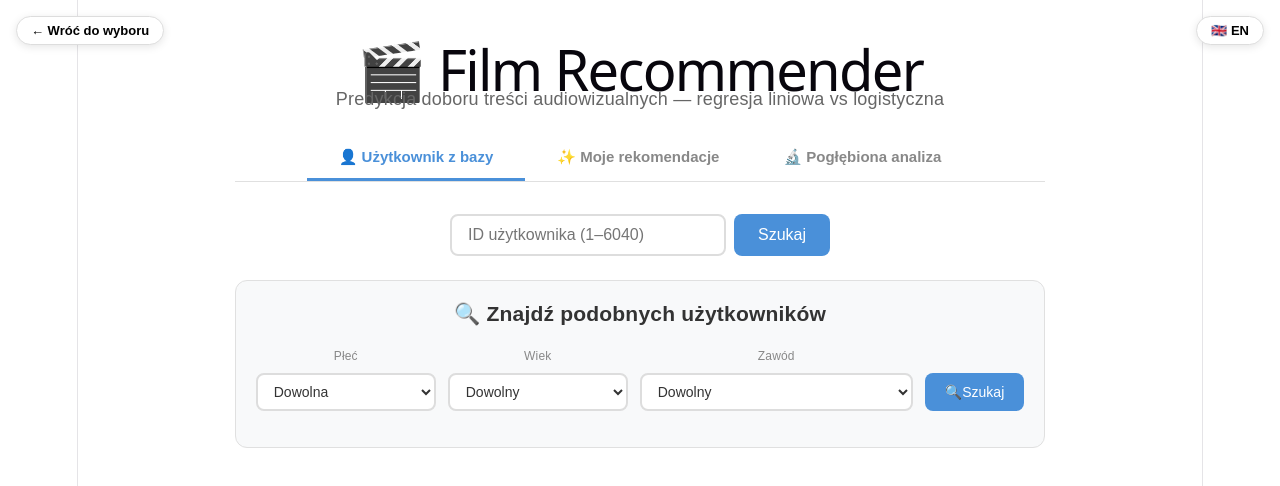
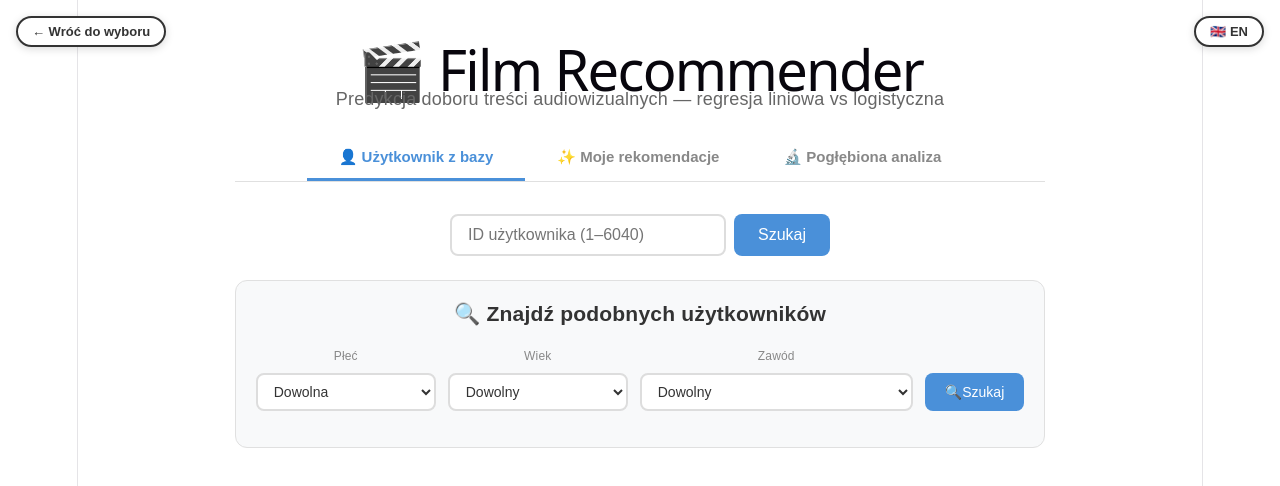
Before and after one commit to robertpilczuk/magisterka, a React app in the folder frontend/: page / in a window 1280 px wide. Both pictures are taken after a click on the element 332 px from the left and 538 px from the top of the page. Shown: the top 486 px of the page. Built offline with nearby package versions, Linux system fonts and the light colour scheme; the HTML template or start-up script is replaced by a standard one.

Commit message:
fix(ui): fix back button and language switcher visibility, enable books content type

```diff
--- a/frontend/src/App.jsx
+++ b/frontend/src/App.jsx
@@ -2,6 +2,7 @@ import { useState, useEffect } from 'react'
 import { useLang } from './LangContext'
 import axios from 'axios'
 import LandingPage from './components/LandingPage'
+import BooksApp from './components/BooksApp'
 import SearchBar from './components/SearchBar'
 import UserProfile from './components/UserProfile'
 import RecommendationCard from './components/RecommendationCard'
@@ -13,6 +14,7 @@ import Spinner from './components/Spinner'
 import UserTasteProfile from './components/UserTasteProfile'
 import GenreFilter from './components/GenreFilter'
 import DeepAnalysisFlow from './components/DeepAnalysisFlow'
+
 
 const API = 'http://localhost:8000'
 
@@ -103,6 +105,34 @@ export default function App() {
   if (!contentType) {
     return <LandingPage onSelect={setContentType} />
   }
+
+  if (contentType === 'books') {
+    return (
+      <div style={{ maxWidth: '1200px', margin: '0 auto', padding: '24px', fontFamily: 'sans-serif' }}>
+        <div style={{ position: 'fixed', top: '16px', left: '16px', zIndex: 1000 }}>
+          <button onClick={() => setContentType(null)} style={{
+            padding: '6px 14px', borderRadius: '20px',
+            border: '2px solid #333', background: 'white',
+            cursor: 'pointer', fontSize: '13px', fontWeight: '700',
+            color: '#333', boxShadow: '0 2px 8px rgba(0,0,0,0.15)'
+          }}>{t('landing.back')}</button>
+        </div>
+        <div style={{ position: 'fixed', top: '16px', right: '16px', zIndex: 1000 }}>
+          <button onClick={toggleLang} style={{
+            padding: '6px 14px', borderRadius: '20px',
+            border: '2px solid #333', background: 'white',
+            cursor: 'pointer', fontSize: '13px', fontWeight: '700',
+            color: '#333', boxShadow: '0 2px 8px rgba(0,0,0,0.15)'
+          }}>
+            {lang === 'PL' ? '🇬🇧 EN' : '🇵🇱 PL'}
+          </button>
+        </div>
+        <div style={{ marginTop: '48px' }}>
+          <BooksApp />
+        </div>
+      </div>
+    )
+  }
   return (
     <div style={{
       maxWidth: '1200px', margin: '0 auto', padding: '24px',
@@ -112,18 +142,18 @@ export default function App() {
       <button onClick={() => setContentType(null)} style={{
         position: 'fixed', top: '16px', left: '16px', zIndex: 1000,
         padding: '6px 14px', borderRadius: '20px',
-        border: '1px solid #ddd', background: 'white',
-        cursor: 'pointer', fontSize: '13px', fontWeight: '600',
-        boxShadow: '0 2px 8px rgba(0,0,0,0.1)'
+        border: '2px solid #333', background: 'white',
+        cursor: 'pointer', fontSize: '13px', fontWeight: '700',
+        color: '#333', boxShadow: '0 2px 8px rgba(0,0,0,0.15)'
       }}>
         {t('landing.back')}
       </button>
       <div style={{ position: 'fixed', top: '16px', right: '16px', zIndex: 1000 }}>
         <button onClick={toggleLang} style={{
           padding: '6px 14px', borderRadius: '20px',
-          border: '1px solid #ddd', background: 'white',
-          cursor: 'pointer', fontSize: '13px', fontWeight: '600',
-          boxShadow: '0 2px 8px rgba(0,0,0,0.1)'
+          border: '2px solid #333', background: 'white',
+          cursor: 'pointer', fontSize: '13px', fontWeight: '700',
+          color: '#333', boxShadow: '0 2px 8px rgba(0,0,0,0.15)'
         }}>
           {lang === 'PL' ? '🇬🇧 EN' : '🇵🇱 PL'}
         </button>
--- a/frontend/src/components/LandingPage.jsx
+++ b/frontend/src/components/LandingPage.jsx
@@ -16,7 +16,7 @@ const CONTENT_TYPES = [
     {
         key: 'books',
         emoji: '📚',
-        available: false,
+        available: true,
         color: '#2ecc71',
     },
 ]
```
